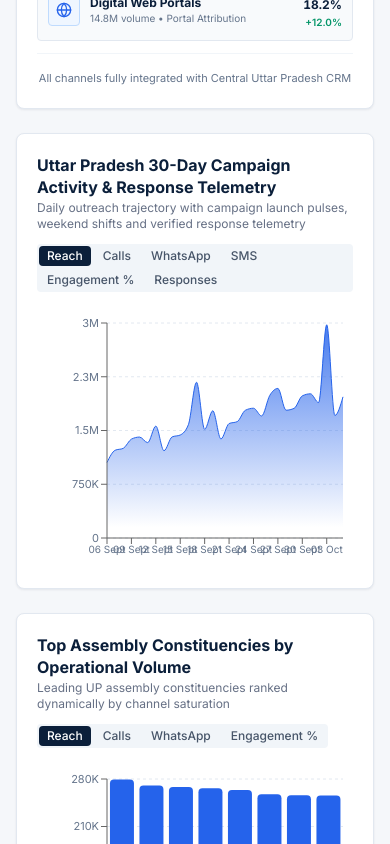
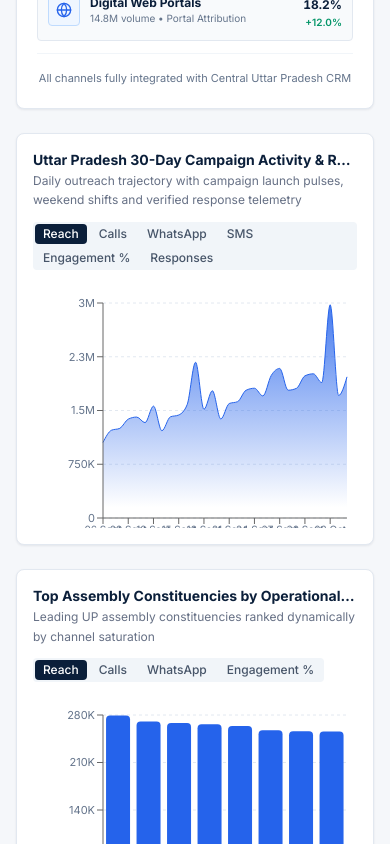
Before and after one commit to saikirankurapti-glitch/elections-analytics, a React (Vite) app: page / in a window 390 px wide. Shown: the part 3400-4244 px from the top of the page. Built offline with nearby package versions, Linux system fonts and the light colour scheme.

Commit message:
Improve responsive UI and analytics visualization

```diff
--- a/src/components/common/ChartCard.tsx
+++ b/src/components/common/ChartCard.tsx
@@ -23,24 +23,28 @@ export const ChartCard: React.FC<ChartCardProps> = ({
 }) => {
   const rightAction = headerAction || action;
   return (
-    <div className={`bg-white rounded-lg border border-slate-200 shadow-subtle p-5 flex flex-col justify-between ${className}`}>
-      <div className="flex flex-col sm:flex-row sm:items-center justify-between gap-3 mb-4">
-        <div>
-          <div className="flex items-center gap-2">
-            <h3 className="text-base font-bold text-navy-900 leading-snug">{title}</h3>
-
+    <div className={`bg-white rounded-lg border border-slate-200 shadow-subtle p-4 sm:p-5 flex min-w-0 flex-col overflow-hidden ${className}`}>
+      <div className="flex min-w-0 flex-col sm:flex-row sm:items-start sm:justify-between gap-3 mb-4">
+        <div className="min-w-0">
+          <div className="flex min-w-0 items-center gap-2">
+            <h3 className="min-w-0 text-sm sm:text-base font-bold text-navy-900 leading-snug truncate">{title}</h3>
           </div>
-          {subtitle && <p className="text-xs text-txt-secondary mt-0.5">{subtitle}</p>}
+          {subtitle && <p className="text-xs text-txt-secondary mt-0.5 leading-relaxed">{subtitle}</p>}
         </div>
-        {rightAction && <div className="flex items-center gap-2 flex-wrap">{rightAction}</div>}
+        {rightAction && (
+          <div className="flex max-w-full min-w-0 items-center gap-2 flex-wrap sm:justify-end overflow-x-auto pb-0.5">
+            {rightAction}
+          </div>
+        )}
       </div>
 
-      <div className="flex-1 w-full min-h-[260px]">
+      {/* A definite responsive height prevents Recharts percentage-height containers from collapsing. */}
+      <div className="flex min-w-0 w-full min-h-[240px] h-[clamp(240px,30vw,340px)] overflow-hidden">
         {children}
       </div>
 
       {footer && (
-        <div className="mt-4 pt-3 border-t border-slate-100 text-xs text-txt-secondary flex items-center justify-between">
+        <div className="mt-4 pt-3 border-t border-slate-100 text-xs text-txt-secondary flex flex-col sm:flex-row sm:items-center sm:justify-between gap-2">
           {footer}
         </div>
       )}
```
